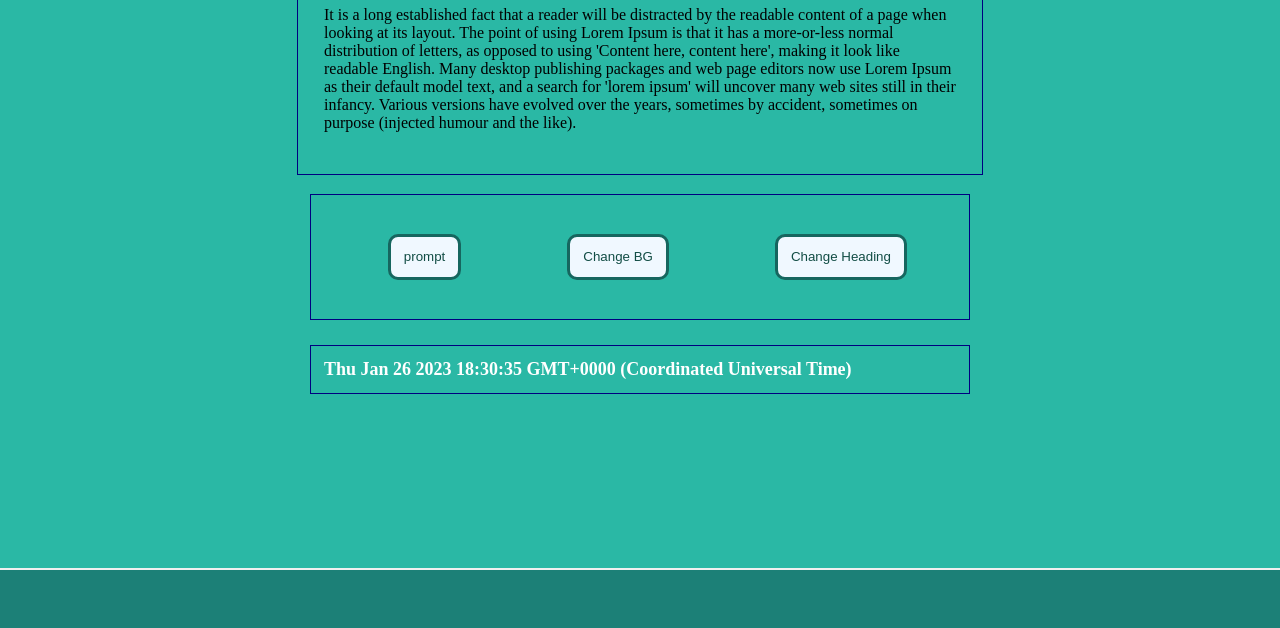
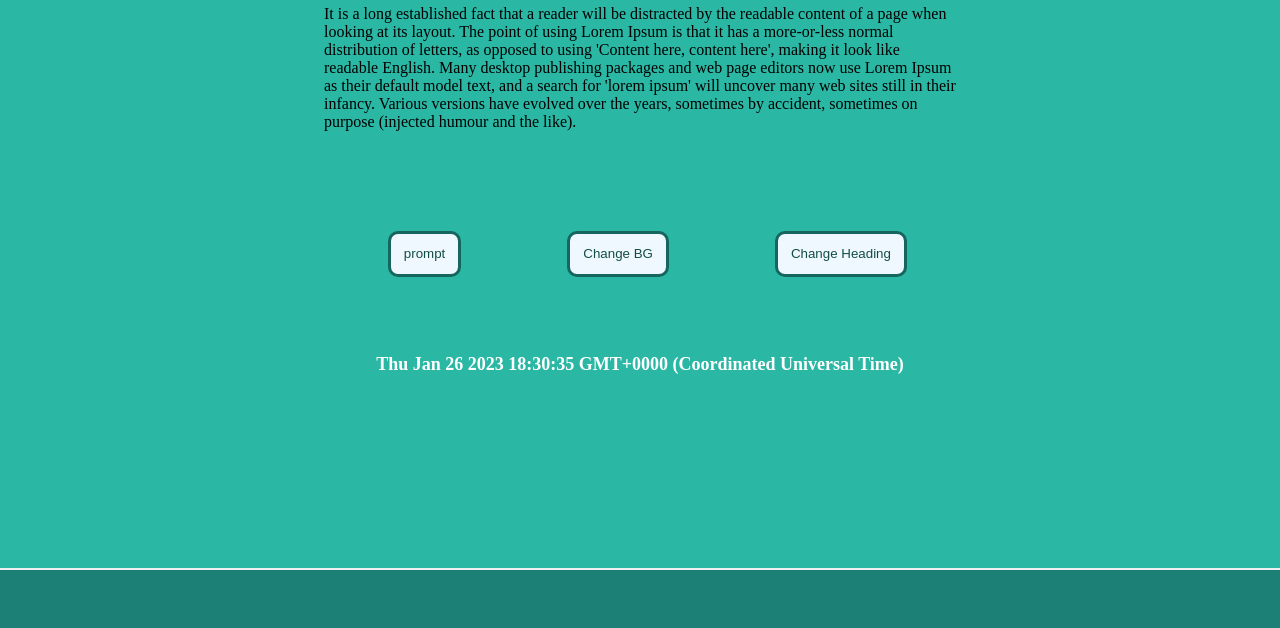
Before and after one commit to Srish-ty/Demo-site-Webwiz-induction, a plain HTML site: page index.html in a window 1280 px wide. Shown: the part 172-800 px from the top of the page. Drawn offline with Linux system fonts and the light colour scheme.

Commit message:
Update styles.css

```diff
--- a/styles.css
+++ b/styles.css
@@ -42,7 +42,7 @@ body{
     margin: auto;
     width: 50%;
 
-    border: 1px solid navy;
+    border: 0px solid navy;
     padding: 2vw;
 }
 #heading{
@@ -51,7 +51,7 @@ body{
 
 #first{
     display: block;
-    border: 1px solid navy;
+    border: 0px solid navy;
     position: relative;
 
     margin: auto;
@@ -74,6 +74,8 @@ body{
     color: aliceblue;
     background-color: #124d45;
     border-color: aliceblue;
+
+    box-shadow: 0px 0px 10px 3px #124d45;
 }
 
 
@@ -89,11 +91,12 @@ body{
 }
 
 #second{
+    text-align: center;
     color: white;
     font-weight: bold;
     font-size: large;
     display: block;
-    border: 1px solid navy;
+    border: 0px solid navy;
     position: relative;
 
     margin: auto;
```
